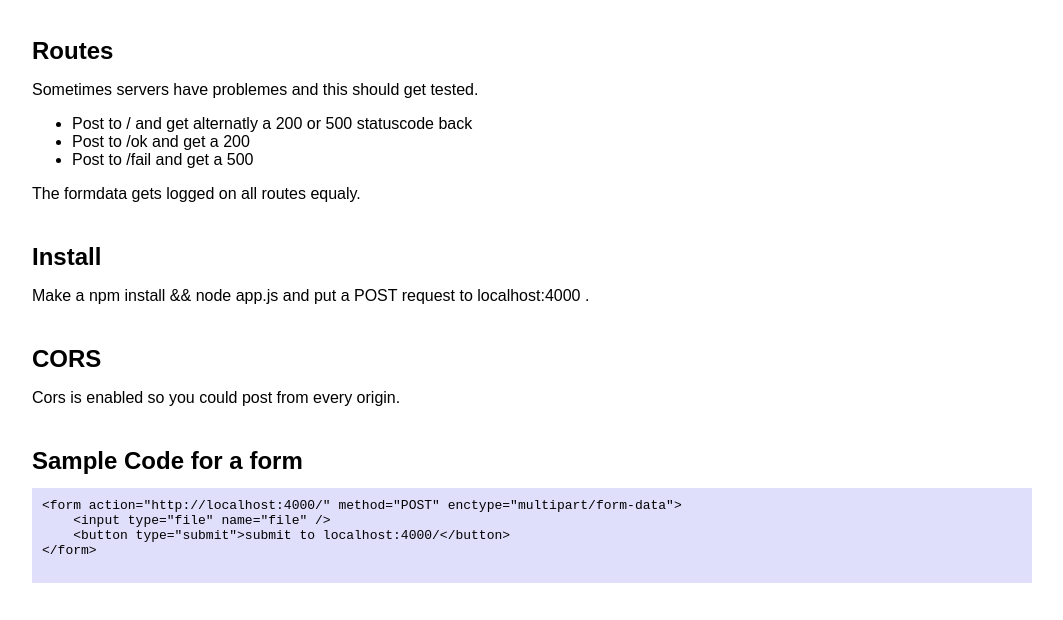
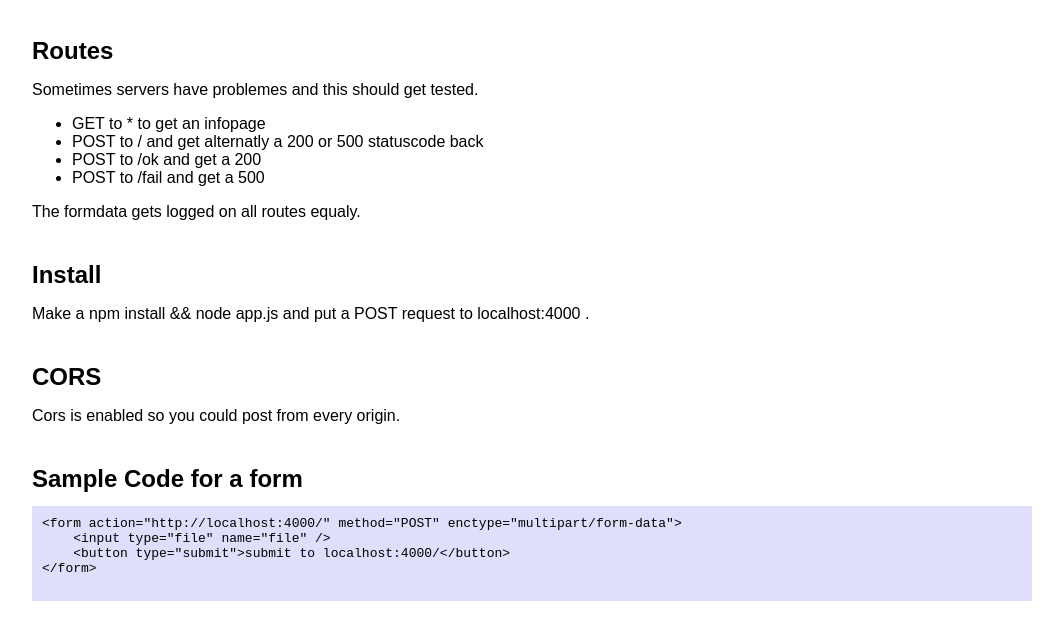
Before and after one commit to queoGmbH/form-test-server, a website: page public/index.html in a window 1280 px wide. Shown: the part 119-739 px from the top of the page, without its empty margins (108-1171 px from the left). Drawn offline with Linux system fonts and the light colour scheme.

Commit message:
updated docu

```diff
--- a/public/index.html
+++ b/public/index.html
@@ -39,9 +39,10 @@
         Sometimes servers have problemes and this should get tested.
     </p>
     <ul>
-        <li>Post to / and get alternatly a 200 or 500 statuscode back</li>
-        <li>Post to /ok and get a 200</li>
-        <li>Post to /fail and get a 500</li>
+        <li>GET to * to get an infopage</li>
+        <li>POST to / and get alternatly a 200 or 500 statuscode back</li>
+        <li>POST to /ok and get a 200</li>
+        <li>POST to /fail and get a 500</li>
     </ul>
     <p>The formdata gets logged on all routes equaly.</p>
 
```
Also changed, not shown: README.md.
